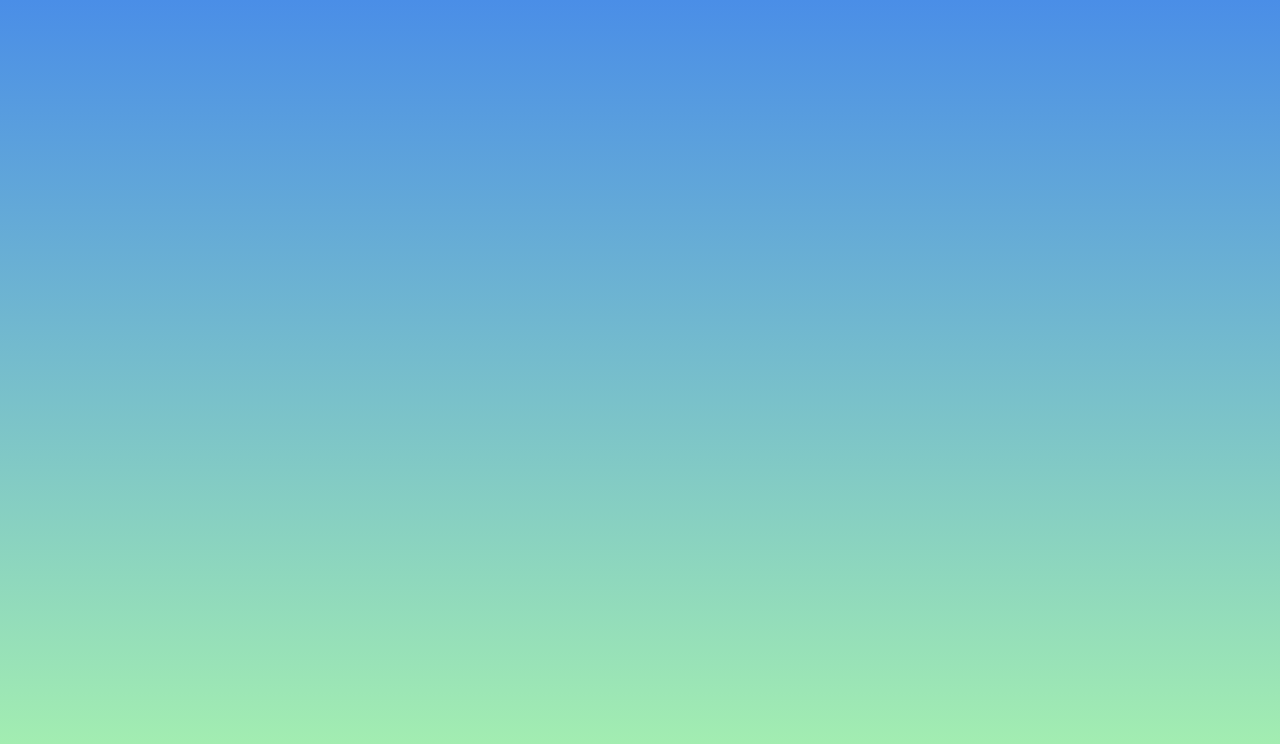
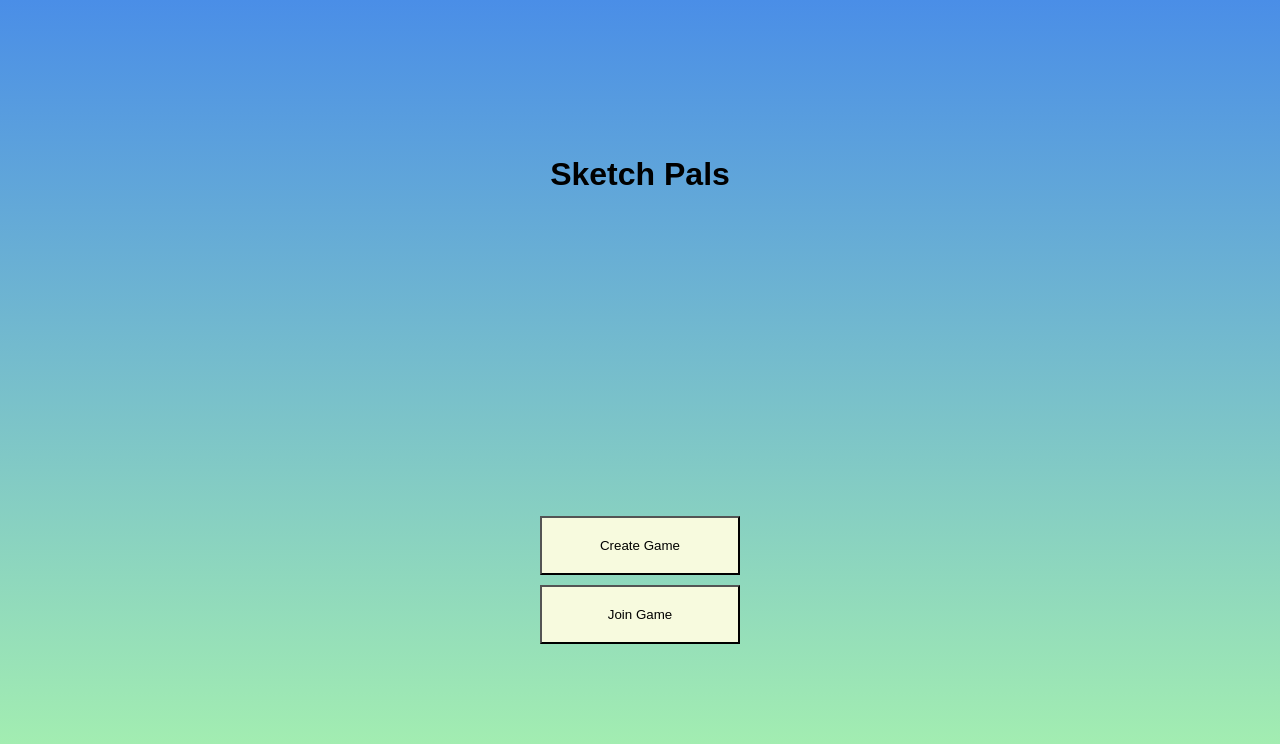
Before and after one commit to rpt21savage/sketch-pals, a React app: page / in a window 1280 px wide. Shown: the top 744 px of the page. Built offline with nearby package versions, Linux system fonts and the light colour scheme.

Commit message:
Work on button container and styling

```diff
--- a/client/src/Landing.tsx
+++ b/client/src/Landing.tsx
@@ -7,14 +7,36 @@ background: rgb(74,142,231);
 background: linear-gradient(180deg, rgba(74,142,231,1) 0%, rgba(169,244,173,1) 100%);
 display: flex;
 flex-direction: column;
-justify-content: center;
+justify-content: space-around;
+align-items: center;
+`
 
+const InterActiveButton = styled.button`
+  background: #f7fade;
+  padding: 20px;
+  width: 15%;
+  margin-top: 10px;
+  min-width: 200px;
+`
+const ButtonContainer = styled.div`
+  display: flex;
+  flex-direction: column;
+  justify-content: space-around;
+  align-items: center;
+  width: 100%;
 `
 
 const Landing:React.FC = () => {
   // Should include title, and "Join Game" / "Create a Game" buttons. Possibly option to view ongoing public games
   return (
     <Container>
+      <header>
+          <h1>Sketch Pals</h1>
+      </header>
+          <ButtonContainer>
+            <InterActiveButton>Create Game</InterActiveButton>
+            <InterActiveButton>Join Game</InterActiveButton>
+          </ButtonContainer>
     </Container>
   );
 }
```
